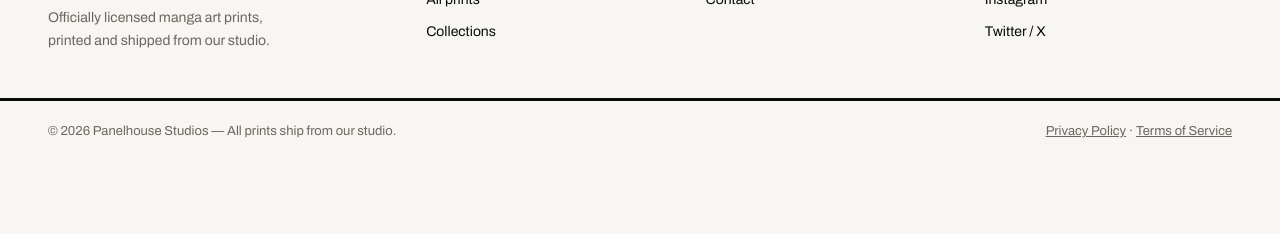
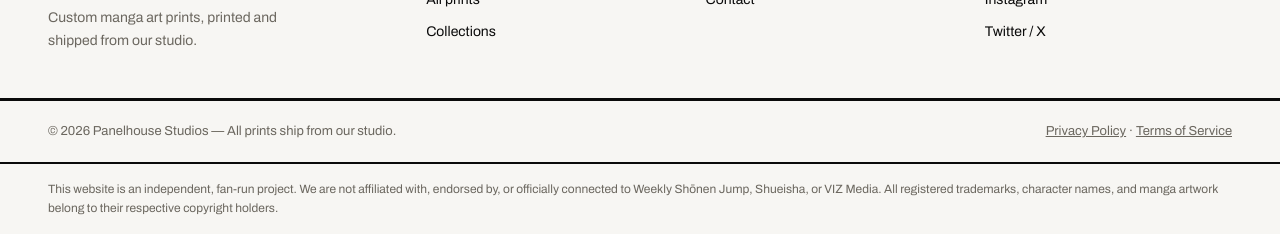
Before and after one commit to jsmanga13/jsmanga, a website: page about.html in a window 1280 px wide. Shown: the part 3717-3951 px from the top of the page. Before the commit the page ends 3879 px from the top, so only its background shows below. Drawn offline with Linux system fonts and the light colour scheme.

Commit message:
Update legal disclaimer and footer blurb copy
Replace the Bandai-specific disclaimer with a general independent
fan-project notice, and drop the "officially licensed" claim from
the footer blurb in favor of "Custom manga art prints".

Co-Authored-By: Claude Sonnet 5 <noreply@anthropic.com>

```diff
--- a/about.html
+++ b/about.html
@@ -176,7 +176,7 @@
   <div class="footer-grid">
     <div>
       <div class="footer-brand">Panelhouse Studios</div>
-      <p class="footer-blurb">Officially licensed manga art prints, printed and shipped from our studio.</p>
+      <p class="footer-blurb">Custom manga art prints, printed and shipped from our studio.</p>
     </div>
     <div class="footer-col">
       <h4>Shop</h4>
@@ -197,6 +197,9 @@
     <span>© 2026 Panelhouse Studios — All prints ship from our studio.</span>
     <span><a href="privacy-policy.html" style="text-decoration:underline;">Privacy Policy</a> · <a href="terms-of-service.html" style="text-decoration:underline;">Terms of Service</a></span>
   </div>
+  <div class="footer-legal">
+    This website is an independent, fan-run project. We are not affiliated with, endorsed by, or officially connected to Weekly Sh&#333;nen Jump, Shueisha, or VIZ Media. All registered trademarks, character names, and manga artwork belong to their respective copyright holders.
+  </div>
 </footer>
 
 <script src="main.js"></script>
--- a/style.css
+++ b/style.css
@@ -626,6 +626,14 @@ h1, h2, h3 {
   justify-content: space-between;
   flex-wrap: wrap;
   gap: 10px;
+}
+
+.footer-legal {
+  border-top: var(--border-thin) solid var(--border-strong);
+  padding: 16px 48px;
+  font-size: var(--text-2xs);
+  line-height: 1.6;
+  color: var(--text-muted);
 }
 
 /* ---------- Product page ---------- */
```
Also changed, not shown: cart.html (+4 -1 lines), collections.html (+4 -1 lines), commission.html (+4 -1 lines), index.html (+4 -1 lines), privacy-policy.html (+4 -1 lines), product.html (+4 -1 lines), quiz.html (+4 -1 lines), shop.html (+4 -1 lines), terms-of-service.html (+4 -1 lines), .claude/launch.json.
